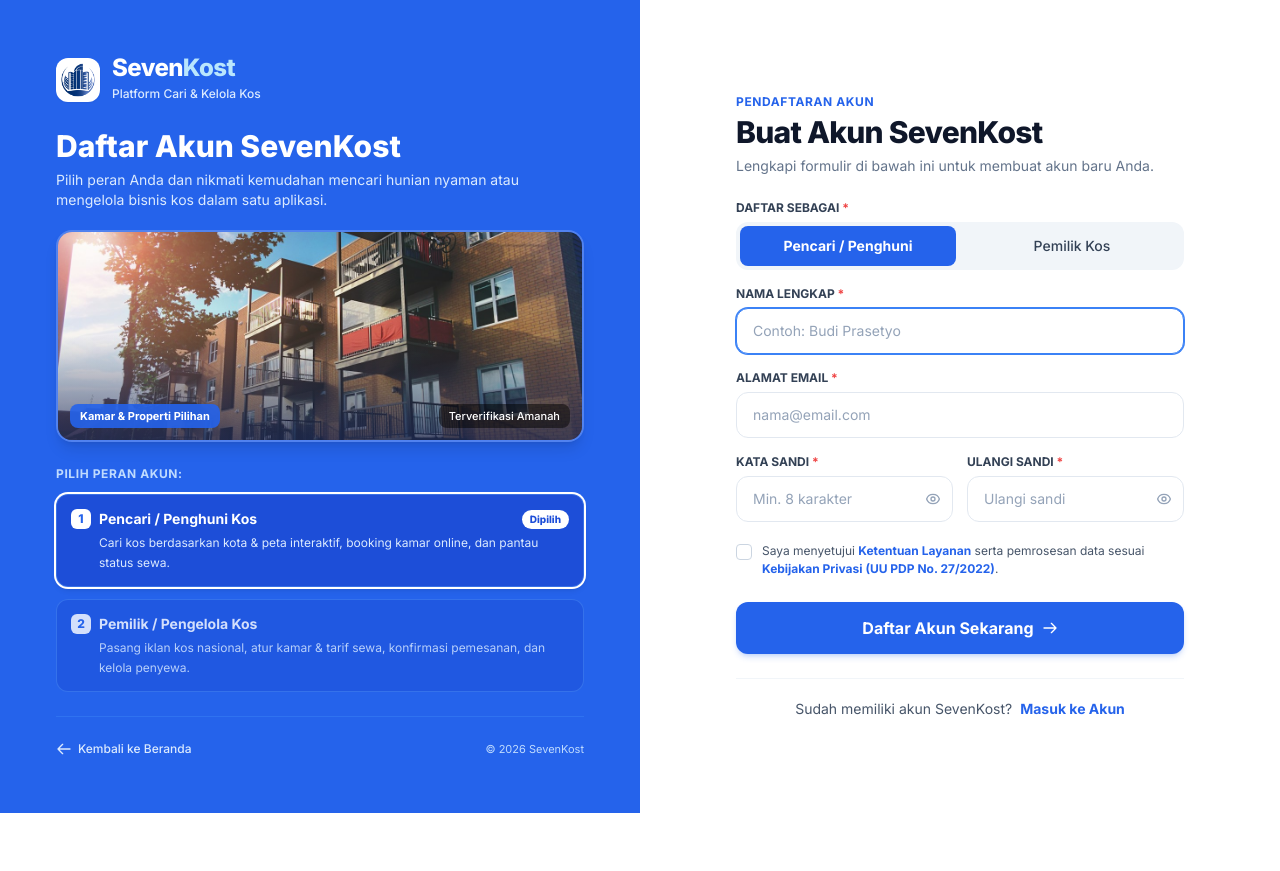
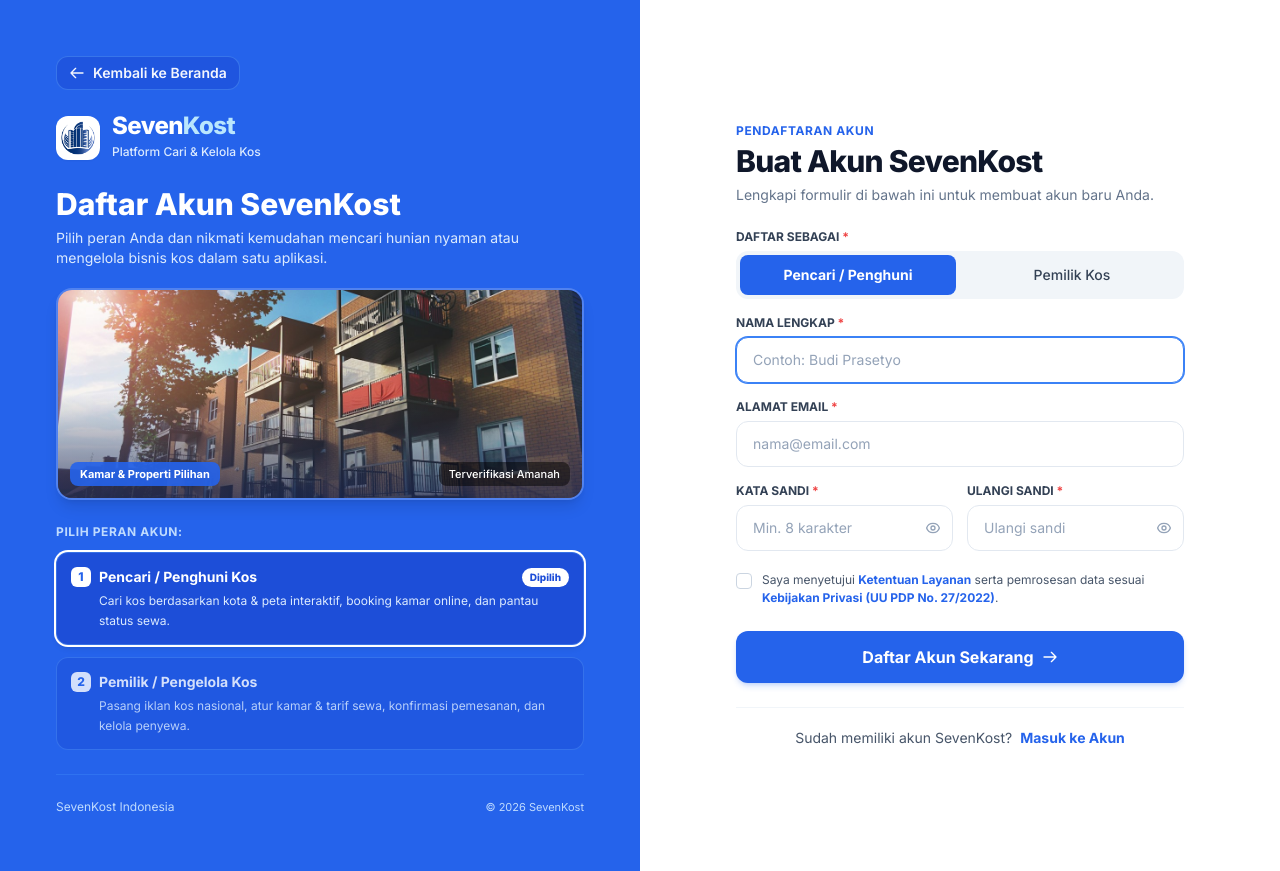
Before and after one commit to Fputradf/seven-kost, a Laravel app: page /register in a window 1280 px wide. Before the commit the page ends 813 px from the top, so only its background shows below. Run offline with Laravel 12, Linux system fonts and the light colour scheme; style sheets or scripts are compiled from the project's sources; parts of the project's set-up code (start-up, migrations or seed data) failed here and were passed over.

Commit message:
feat(ui): position back-to-home button at top left of the auth pages

```diff
--- a/resources/views/auth/register.blade.php
+++ b/resources/views/auth/register.blade.php
@@ -14,18 +14,28 @@
         {{-- ============================================================= --}}
         <div class="w-full lg:w-1/2 bg-blue-600 text-white p-6 sm:p-10 lg:p-12 xl:p-14 flex flex-col justify-between">
             <div>
+                {{-- Tombol Navigasi Kembali ke Beranda di Bagian Atas Kiri --}}
+                <div class="mb-6">
+                    <a href="{{ url('/') }}" class="inline-flex items-center gap-2 text-xs sm:text-sm font-semibold text-white/95 hover:text-white transition group py-1.5 px-3 rounded-xl bg-blue-700/60 hover:bg-blue-700 border border-blue-400/40 w-fit">
+                        <svg class="w-4 h-4 transition-transform group-hover:-translate-x-1" fill="none" stroke="currentColor" viewBox="0 0 24 24">
+                            <path stroke-linecap="round" stroke-linejoin="round" stroke-width="2" d="M10 19l-7-7m0 0l7-7m-7 7h18"/>
+                        </svg>
+                        <span>Kembali ke Beranda</span>
+                    </a>
+                </div>
+
                 {{-- Brand Header: Logo & Nama Aplikasi --}}
-                <a href="{{ url('/') }}" class="inline-flex items-center gap-3 group mb-6">
+                <div class="flex items-center gap-3 mb-6">
                     <img src="{{ asset('images/logo-seven-kost.png') }}"
                          alt="Logo SevenKost"
-                         class="h-11 w-11 object-contain bg-white rounded-xl p-1 shadow-sm group-hover:scale-105 transition">
+                         class="h-11 w-11 object-contain bg-white rounded-xl p-1 shadow-sm">
                     <div>
                         <span class="text-2xl font-black tracking-tight leading-none text-white block">
                             Seven<span class="text-sky-200">Kost</span>
                         </span>
                         <span class="text-xs text-blue-100 font-medium">Platform Cari & Kelola Kos</span>
                     </div>
-                </a>
+                </div>
 
                 {{-- Headline --}}
                 <div class="mb-5">
@@ -93,14 +103,9 @@
                 </div>
             </div>
 
-            {{-- Footer Layer Kiri: Navigasi ke Beranda --}}
+            {{-- Footer Layer Kiri: Info & Hak Cipta --}}
             <div class="pt-6 mt-6 border-t border-blue-500/50 flex items-center justify-between text-xs text-blue-100">
-                <a href="{{ url('/') }}" class="inline-flex items-center gap-1.5 hover:text-white font-medium transition">
-                    <svg class="w-4 h-4" fill="none" stroke="currentColor" viewBox="0 0 24 24">
-                        <path stroke-linecap="round" stroke-linejoin="round" stroke-width="2" d="M10 19l-7-7m0 0l7-7m-7 7h18"/>
-                    </svg>
-                    <span>Kembali ke Beranda</span>
-                </a>
+                <span class="text-blue-200">SevenKost Indonesia</span>
                 <span class="text-blue-200 text-[11px]">© {{ date('Y') }} SevenKost</span>
             </div>
         </div>
```
Also changed, not shown: resources/views/auth/login.blade.php (+15 -10 lines).
